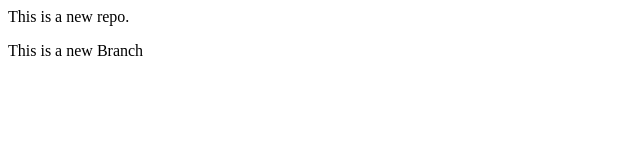
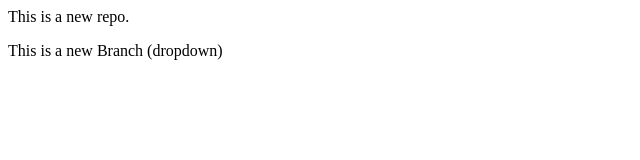
Before and after one commit to sunjay77-bit/The-Git-starter, a plain HTML site: page index.html in a window 1280 px wide. Shown: the full height of the page, 0-640 px from the left. Drawn offline with Linux system fonts and the light colour scheme.

Commit message:
dropdown

```diff
--- a/index.html
+++ b/index.html
@@ -1,3 +1,3 @@
 <p>This is a new repo.</p>
-<p> This is a new Branch
+<p> This is a new Branch (dropdown)
 </p>
```
